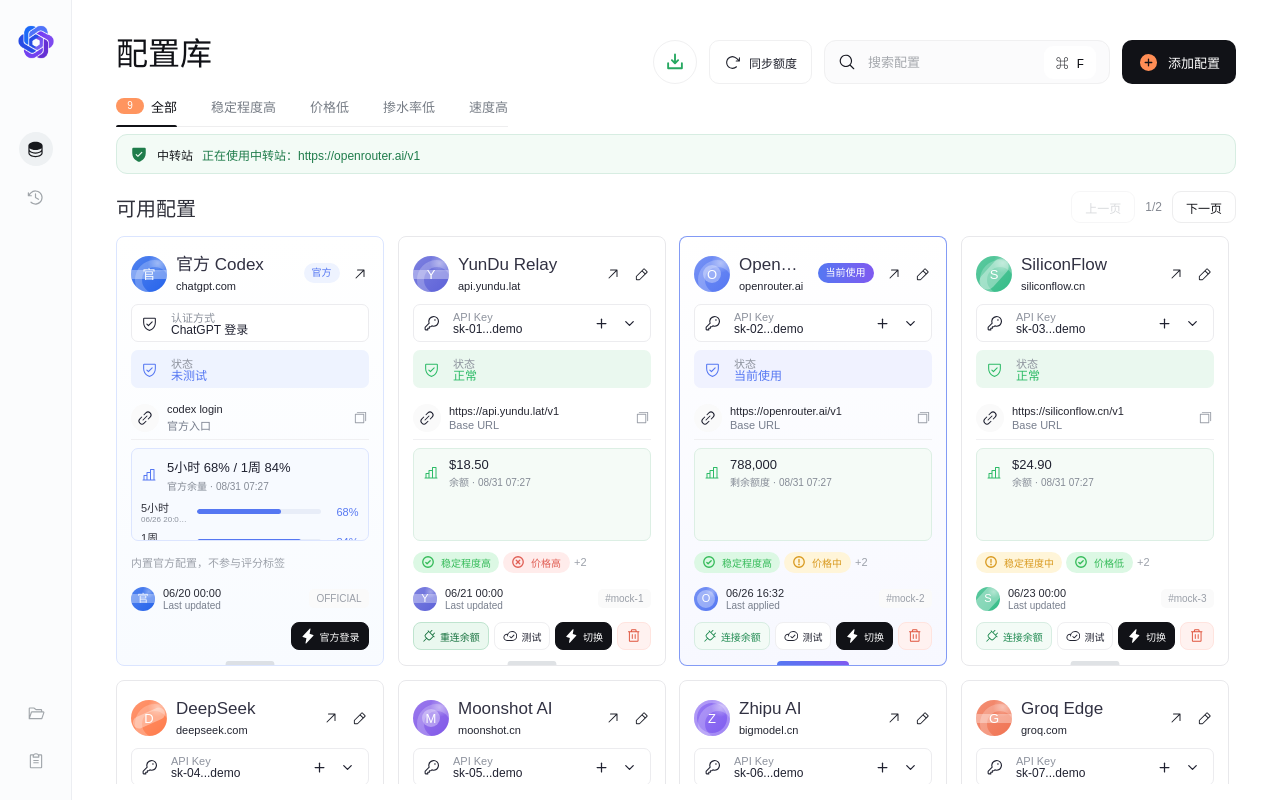
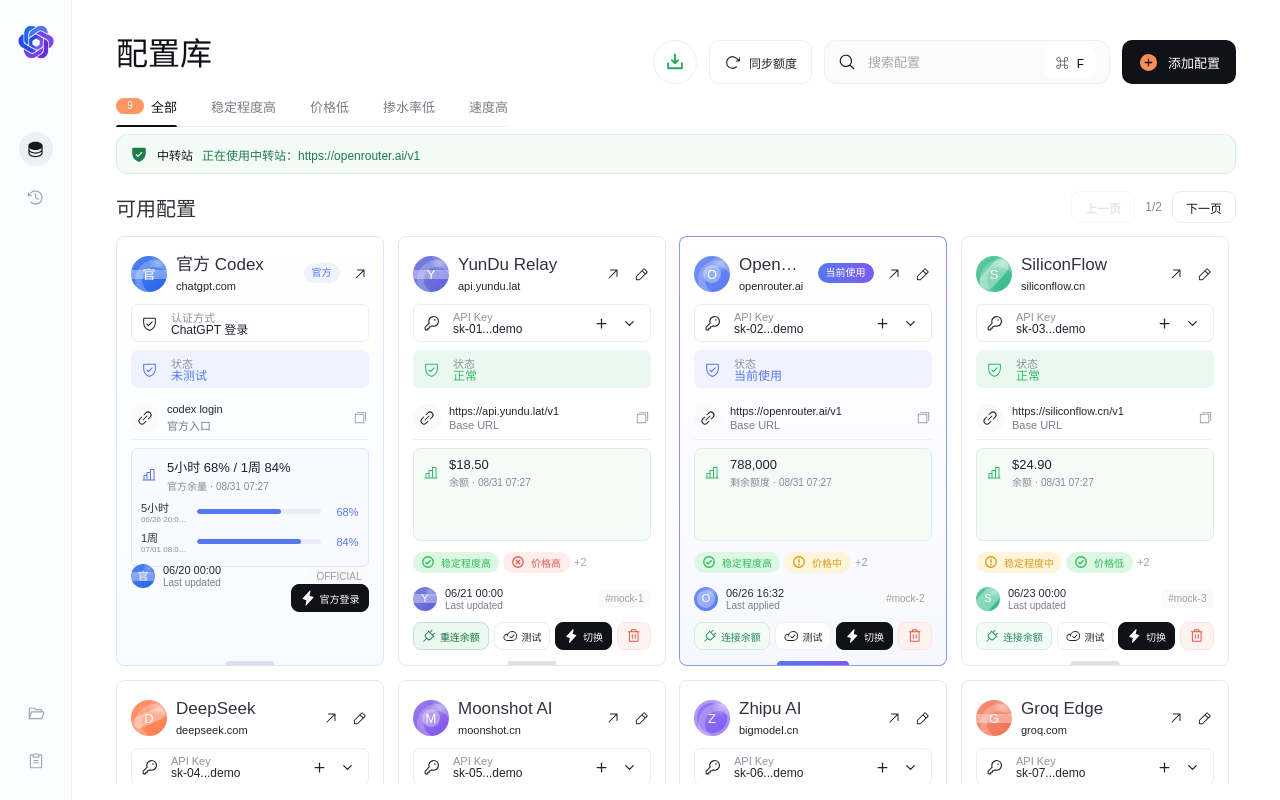
Before and after one commit to Calmer2024/Codex-Switch, a React (Vite) app: page / in a window 1280 px wide. Built offline with nearby package versions, Linux system fonts and the light colour scheme; a web font is replaced by a local one.

Commit message:
fix: expand official usage card layout

```diff
--- a/src/renderer/App.tsx
+++ b/src/renderer/App.tsx
@@ -1680,9 +1680,7 @@
       <UsagePanel usage={profile.usage} isOfficial={isOfficial} />
 
       <div className="subscription-tag-row">
-        {isOfficial ? (
-          <em>内置官方配置，不参与评分标签</em>
-        ) : (
+        {!isOfficial && (
           <>
             <ProfileTagList tagIds={profile.tagIds} tags={tags} />
             {!profile.tagIds.length && <em>未设置标签</em>}
--- a/src/renderer/styles.css
+++ b/src/renderer/styles.css
@@ -2216,8 +2216,13 @@
 }
 
 .subscription-card.builtin {
+  grid-template-rows: 44px 84px 44px minmax(100px, 1fr) 0 30px 30px;
   border-color: #dbe5ff;
   background: linear-gradient(180deg, #ffffff 0%, #f8fbff 100%);
+}
+
+.subscription-card.builtin .subscription-tag-row {
+  display: none;
 }
 
 .subscription-card.active {
```
